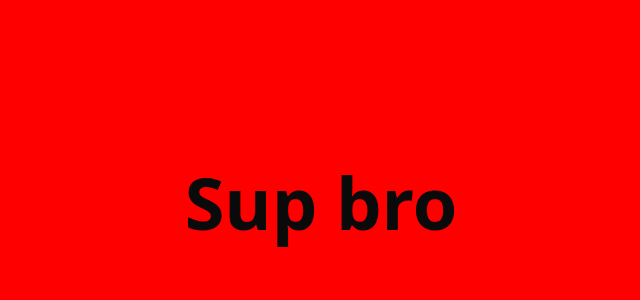
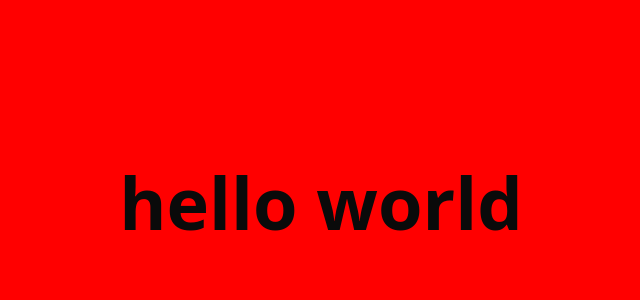
Before and after one commit to edrouhardmicrosoft/agent-canvas-skills, a Next.js app: page / in a window 1280 px wide. Shown: the top 300 px of the page, without its empty margins (319-959 px from the left). Built offline with nearby package versions, Linux system fonts and the light colour scheme.

Commit message:
fix(page): revert heading text to "hello world"

```diff
--- a/app/page.tsx
+++ b/app/page.tsx
@@ -3,7 +3,7 @@ import Image from "next/image";
 export default function Home() {
   return (
     <main className="flex min-h-screen flex-col items-center justify-between p-24">
-      <h1 className="text-[72px] font-black mb-8 p-[52px] rounded-[40px]">Sup bro</h1>
+      <h1 className="text-[72px] font-black mb-8 p-[52px] rounded-[40px]">hello world</h1>
     </main>
   );
 }
```
Also changed, not shown: 1 other file (tests, documents, lock files or other folders).
